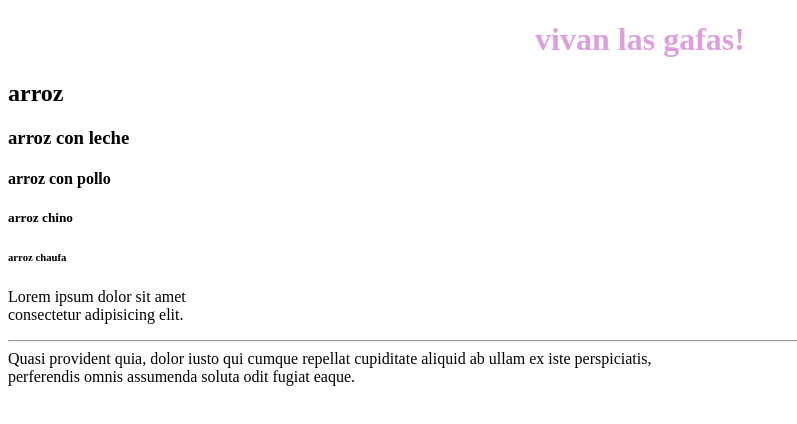
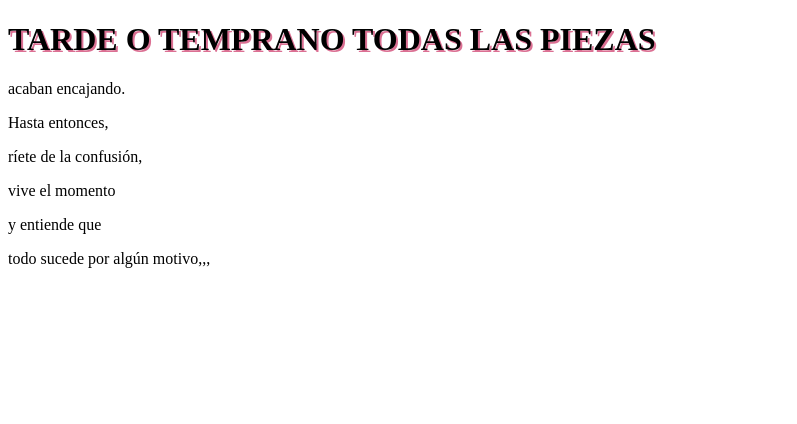
Before and after one commit to bella15m/html-isabella-marulanda, a website: page index.html in a window 1280 px wide. Shown: the whole page, without its empty margins (0-797 px from the left). Drawn offline with Linux system fonts and the light colour scheme.

Commit message:
tarea2 init

```diff
--- a/index.html
+++ b/index.html
@@ -4,23 +4,18 @@
     <meta charset="UTF-8" />
     <meta name="viewport" content="width=device-width, initial-scale=1.0" />
     <meta http-equiv="X-UA-Compatible" content="ie=edge" />
-    <link rel="stylesheet" href="style.css">
+    <link rel="stylesheet" href="style.css" />
     <title>Static Template</title>
   </head>
   <body>
-    <h1>vivan las gafas!</h1>
-    <h2>arroz</h2>
-    <h3>arroz con leche</h3>
-    <h4>arroz con pollo</h4>
-    <h5>arroz chino</h5>
-    <h6>arroz chaufa</h6>
+    <h1 id="titulo">Tarde o temprano todas las piezas</h1>
+
+    <p id="linea1">acaban encajando.</p>
+
+    <p id="linea2">Hasta entonces,</p>
+    <p class="linea3y4">ríete de la confusión,</p>
+    <p class="linea3y4">vive el momento</p>
+    <p id="linea5">y entiende que</p>
+    <p id="linea6">todo sucede por algún motivo,,,</p>
   </body>
 </html>
-<p>
-  Lorem ipsum dolor sit amet<br />
-  consectetur adipisicing elit. <br />
-  <hr>
-  Quasi provident quia, dolor iusto qui cumque repellat cupiditate aliquid ab
-  ullam ex iste perspiciatis,<br />
-  perferendis omnis assumenda soluta odit fugiat eaque.
-</p>
--- a/style.css
+++ b/style.css
@@ -1,6 +1,4 @@
-
-h1 {
-  color: plum;
-  font_size: 69px;
-  text-align: center;
+#titulo {
+  text-shadow: 2px 2px palevioletred;
+  text-transform: uppercase;
 }
--- /dev/null
+++ b/tareas/tarea1.css
@@ -0,0 +1,9 @@
+h1 {
+  color: plum;
+  font_size: 69px;
+  text-align: center;
+}
+#prueba {
+  text-shadow: 15px 15px aqua;
+  text-transform: uppercase;
+}
```
Also changed, not shown: tareas/tarea1.html (added, +26 -0 lines).
